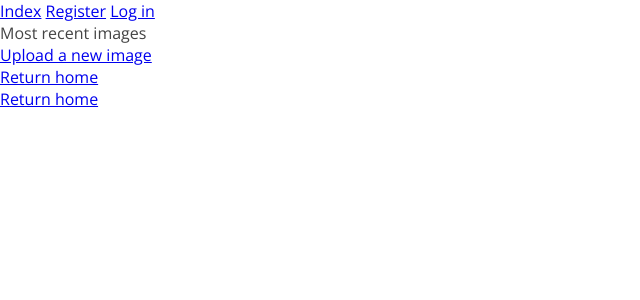
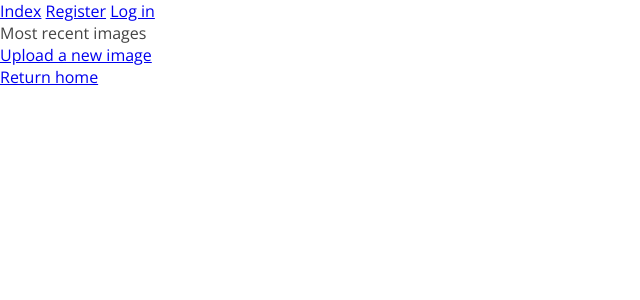
Before and after one commit to emojipeach/djangur, a Django app: page / in a window 1280 px wide. Shown: the top 300 px of the page, without its empty margins (0-640 px from the left). Run offline with Django 3.2, Linux system fonts and the light colour scheme; data that the repository does not hold is empty; parts of the project's set-up code (start-up, migrations or seed data) failed here and were passed over; some libraries are stand-ins or nearby versions.

Commit message:
Update index.html

```diff
--- a/imageapp/templates/imageapp/index.html
+++ b/imageapp/templates/imageapp/index.html
@@ -21,8 +21,4 @@
   <a href="{% url 'imageapp:upload' %}">Upload a new image</a>
 </div>
 
-<div>
-  <a href="{% url 'imageapp:index' %}">Return home</a>
-</div>
-
 {% endblock %}
```
